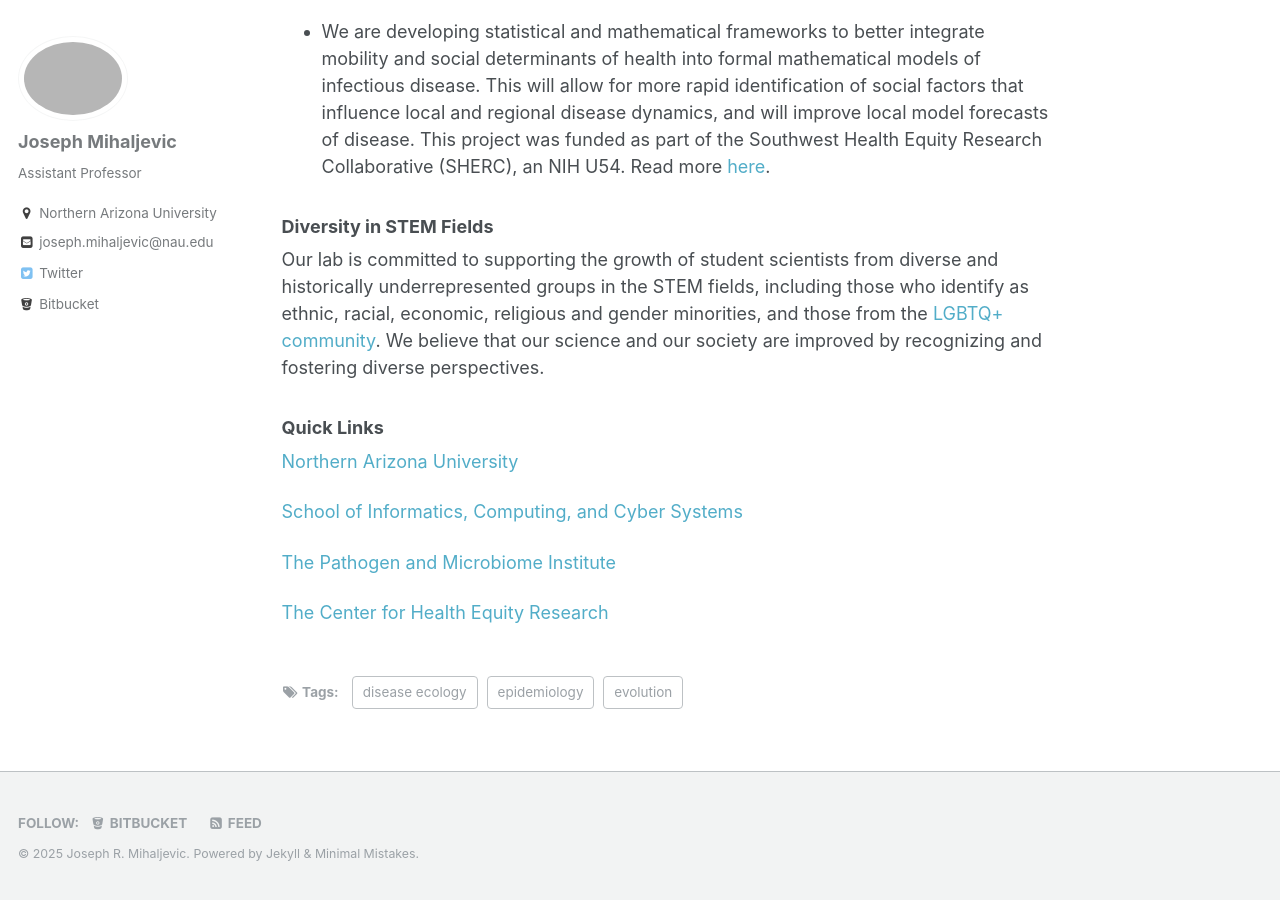
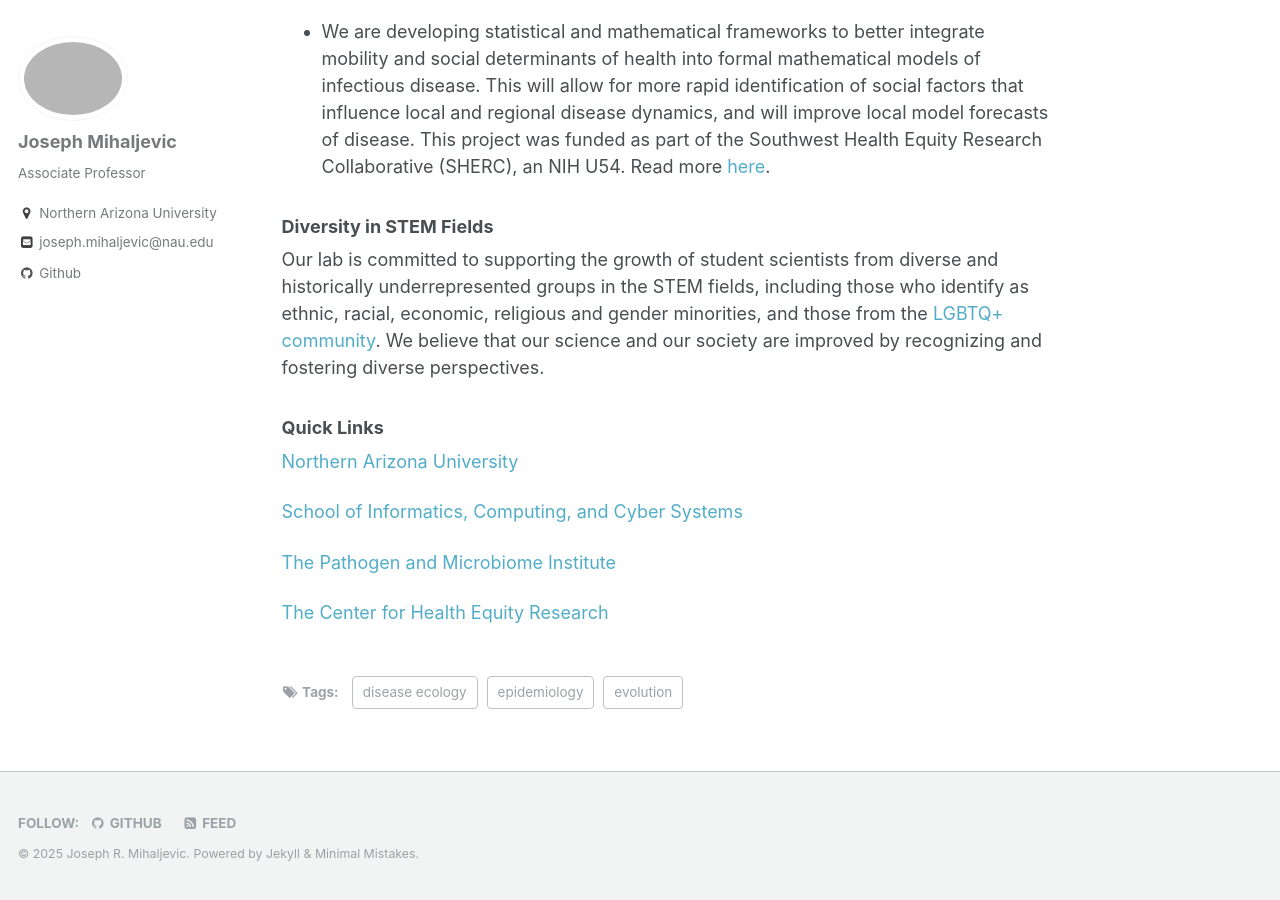
Before and after one commit to jrmihalj/jrmihalj.github.io, a Jekyll site: the page built from index.md, in a window 1280 px wide and 900 px high, scrolled down 1319 px. Built offline with Jekyll 4.4.1, drawn with Linux system fonts in a browser that asks for light colours; our own code applies the rules of GitHub Pages for plain Markdown files.

Commit message:
update position, remove twitter, etc.

```diff
--- a/_config.yml
+++ b/_config.yml
@@ -77,17 +77,17 @@ analytics:
 author:
   name             : "Joseph Mihaljevic"
   avatar           : "bio-photo.jpg"
-  bio              : "Assistant Professor"
+  bio              : "Associate Professor"
   location         : "Northern Arizona University"
   email            : "joseph.mihaljevic@nau.edu"
   uri              :
-  bitbucket        : "jrmihalj"
+  bitbucket        :
   codepen          :
   dribbble         :
   flickr           :
   facebook         :
   foursquare       :
-  github           :
+  github           : "joseph-mihaljevic"
   google_plus      :
   keybase          :
   instagram        :
@@ -98,7 +98,7 @@ author:
   stackoverflow    : # http://stackoverflow.com/users/123456/username
   steam            :
   tumblr           :
-  twitter          : "JRM_theory"
+  twitter          :
   vine             :
   weibo            :
   xing             :
```
